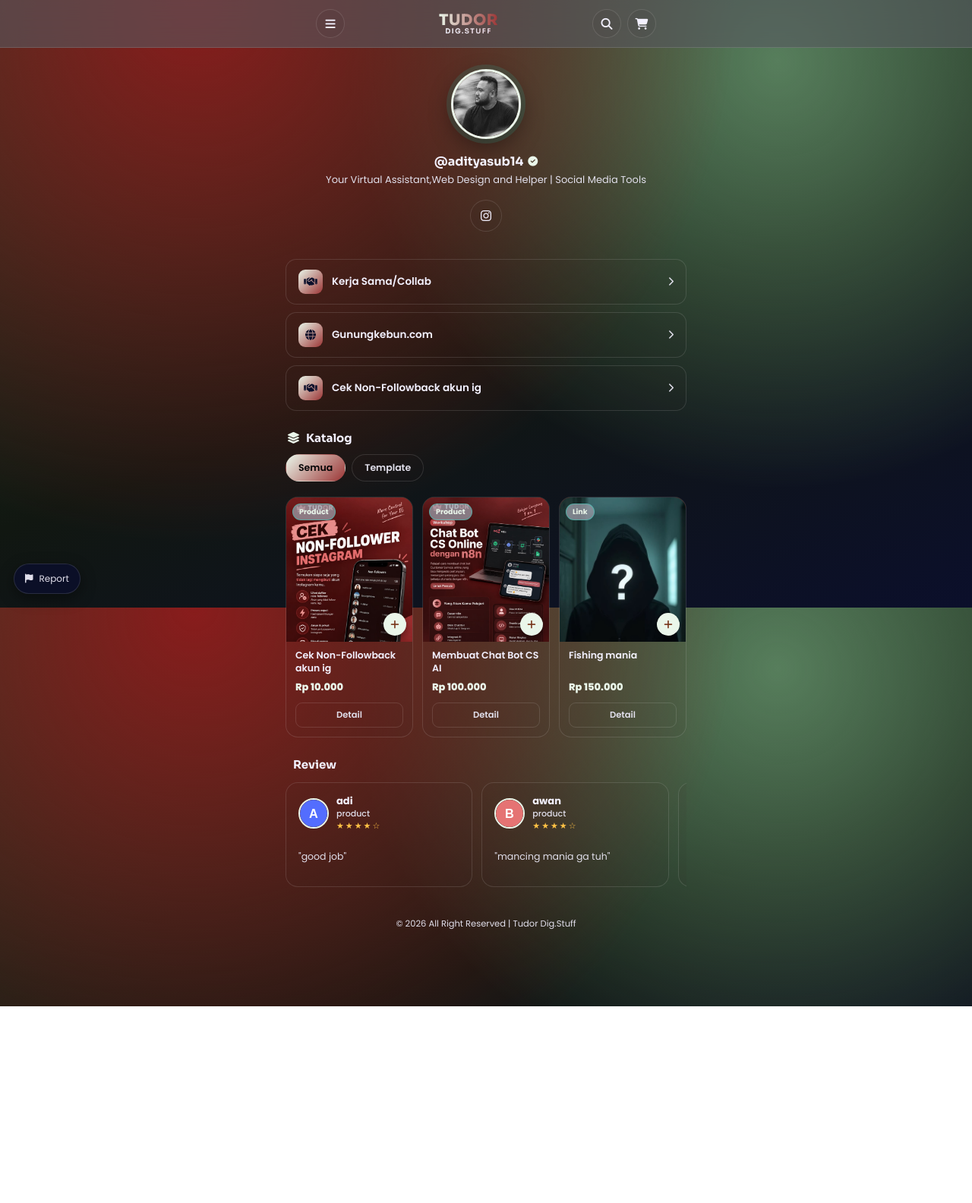
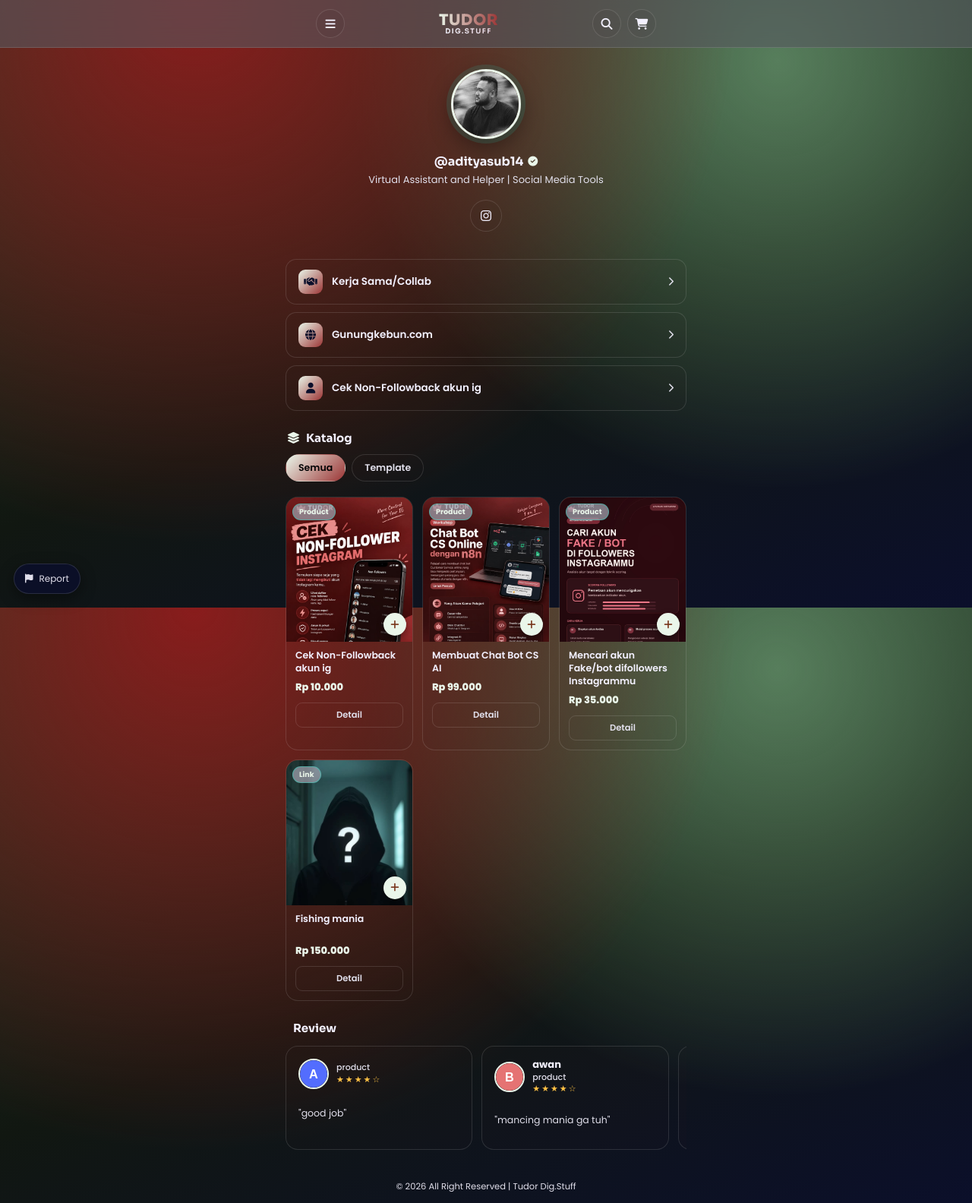
Before and after one commit to adityasub14/Tudor.digstuff, a plain HTML site: page index.html in a window 1280 px wide. Shown: the top 1584 px of the page at 76% size. Before the commit the page ends 1325 px from the top, so only its background shows below. Drawn offline with Linux system fonts and the light colour scheme.

Commit message:
Add files via upload

```diff
--- a/index.html
+++ b/index.html
@@ -336,7 +336,7 @@
   <section class="profile">
     <img class="avatar" src="fotoig.jpeg" alt="avatar">
     <h1>@adityasub14 <i class="fa-solid fa-circle-check"></i></h1>
-    <p>Your Virtual Assistant,Web Design and Helper | Social Media Tools
+    <p>Virtual Assistant and Helper | Social Media Tools
 </p>
     <div class="socials">
       <a class="social-btn" href="https://www.instagram.com/adityasub14?stkn=MW5tMGc0Z2h2NjZpYg==" target="_blank" title="Instagram"><i class="fa-brands fa-instagram"></i></a>
@@ -355,7 +355,7 @@
       <i class="fa-solid fa-chevron-right chev"></i>
     </div>
     <div class="cta" onclick="openLink('https://docs.google.com/document/d/1YC6XLP6OmrLgnVa22gx-ay05Tq-RPuhi6vh0UoGT7cw/edit?usp=sharing/view','Cek Non-Followback akun ig')">
-      <div class="ico"><i class="fa-solid fa-handshake"></i></div>
+      <div class="ico"><i class="fa-solid fa-user"></i></div>
       <span class="txt">Cek Non-Followback akun ig</span>
       <i class="fa-solid fa-chevron-right chev"></i>
     </div>
@@ -450,18 +450,19 @@
 <div class="toast-wrap" id="toastWrap"></div>
 
 <script>
-/* =========== DATA =========== */
+/* ==== DATA ==== */
 const PRODUCTS = [
   {id:4,cat:'Product',title:'Cek Non-Followback akun ig',price:10000,img:'Cekunfoll.jpeg',desc:'Menggunakan File JSON yang di import dari akunmu '},
-  {id:13,cat:'Product',title:'Membuat Chat Bot CS AI',price:100000,img:'chatbotimg.jpeg',desc:'AI sebagai CS Online Untuk Kebutuhan Bisnis dan Komunitasmu. AI yang digunakan: GPT, gemini etc. 1 on 1 (Private) or Zoom'},
+  {id:13,cat:'Product',title:'Membuat Chat Bot CS AI',price:99000,img:'chatbotimg.jpeg',desc:'AI sebagai CS Online Untuk Kebutuhan Bisnis dan Komunitasmu. AI yang digunakan: GPT, gemini etc. 1 on 1 (Private) or Zoom'},
+  {id:12,cat:'Product',title:'Mencari akun Fake/bot difollowers Instagrammu',price:35000,img:'akunbot.jpeg',desc:'menggunakan akun kedua untuk melihat akun target'},
   {id:14,cat:'Link',title:'Fishing mania',price:150000,img:'ceh.jpeg',desc:'Deteksi Lokasi target, "Only For Pouse"'}
 ];
 
 const fmt = n => n===0 ? 'Gratis' : 'Rp ' + n.toLocaleString('id-ID');
 
-/* ========= TESTIMONIALS =========== */
+/* ==== TESTIMONIALS ==== */
 const TESTIMONIALS = [
-  {name:'adi', role:'product', avatar:'avatar.svg', rating:4, text:'good job'},
+  {name:'', role:'product', avatar:'avatar.svg', rating:4, text:'good job'},
   {name:'awan', role:'product', avatar:'avaB.svg', rating:4, text:'mancing mania ga tuh'},
   {name:'saras', role:'-', avatar:'avaC.svg', rating:4, text:'Good'}
 ];
@@ -483,7 +484,7 @@ function renderTestimonials(){
 }
 renderTestimonials();
 
-/* ======== RENDER PRODUCTS ======= */
+/* ==== RENDER PRODUCTS ==== */
 const grid = document.getElementById('productGrid');
 function renderProducts(cat='all'){
   grid.innerHTML = '';
@@ -520,7 +521,7 @@ document.getElementById('tabs').addEventListener('click', e=>{
   renderProducts(btn.dataset.cat);
 });
 
-/* ========= TOAST ===================== */
+/* === TOAST === */
 function toast(msg, icon='fa-circle-check'){
   const wrap = document.getElementById('toastWrap');
   const t = document.createElement('div');
@@ -530,7 +531,7 @@ function toast(msg, icon='fa-circle-check'){
   setTimeout(()=>t.remove(), 2800);
 }
 
-/* =========CART =========== */
+/* ===CART === */
 let cart = [];
 function addToCart(id, qty=1){
   const p = PRODUCTS.find(x=>x.id===id);
@@ -588,7 +589,7 @@ document.getElementById('checkoutBtn').addEventListener('click', ()=>{
   setTimeout(()=> window.open(`https://wa.me/6282125017327?text=${text}`, '_blank'), 900);
 });
 
-/* ==========MODALS / DRAWERS ============= */
+/* ===MODALS / DRAWERS === */
 const overlay = document.getElementById('overlay');
 const sideMenu = document.getElementById('sideMenu');
 const cartDrawer = document.getElementById('cartDrawer');
```
Also changed, not shown: akunbot.jpeg (added).
